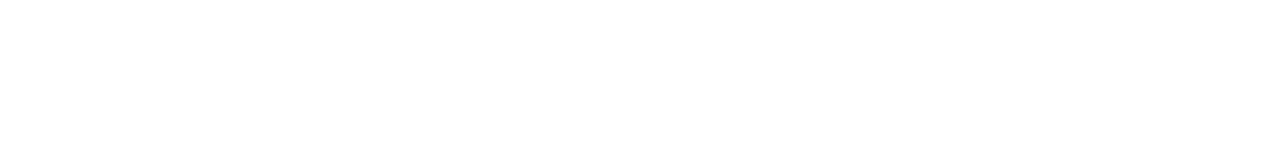
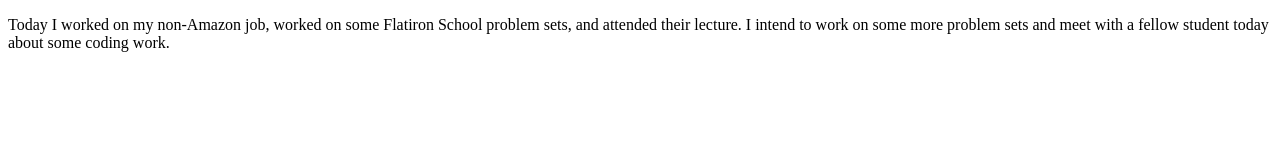
Before and after one commit to jtabb1/2021-09-03-Daily-Coding-Journal, a plain HTML site: page index.html in a window 1280 px wide. Drawn offline with Linux system fonts and the light colour scheme.

Commit message:
Discuss what I did today and what I plan to do tonight.

```diff
--- a/index.html
+++ b/index.html
@@ -7,6 +7,14 @@
     <link href="style.css" rel="stylesheet" type="text/css" />
   </head>
   <body>
+
+    <p>
+      Today I worked on my non-Amazon job, worked on some
+      Flatiron School problem sets, and attended their lecture.
+      I intend to work on some more problem sets and meet  with
+      a fellow student today about some coding work.
+    </p>
+
     <script src="script.js"></script>
   </body>
 </html>
```
